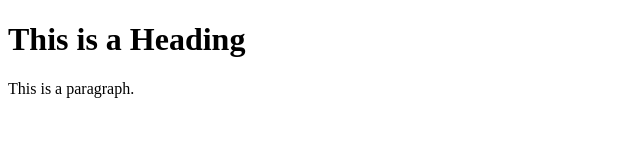
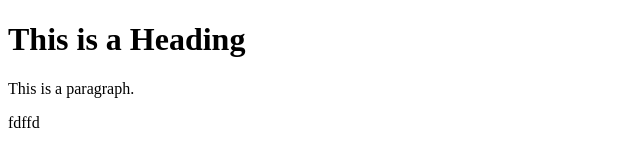
Before and after one commit to elhammmi/learning-git, a plain HTML site: page index.html in a window 1280 px wide. Shown: the full height of the page, 0-640 px from the left. Drawn offline with Linux system fonts and the light colour scheme.

Commit message:
add some tag

```diff
--- a/index.html
+++ b/index.html
@@ -7,6 +7,7 @@
 
 <h1>This is a Heading</h1>
 <p>This is a paragraph.</p>
+  <p>fdffd</p>
 
 </body>
 </html>
```
